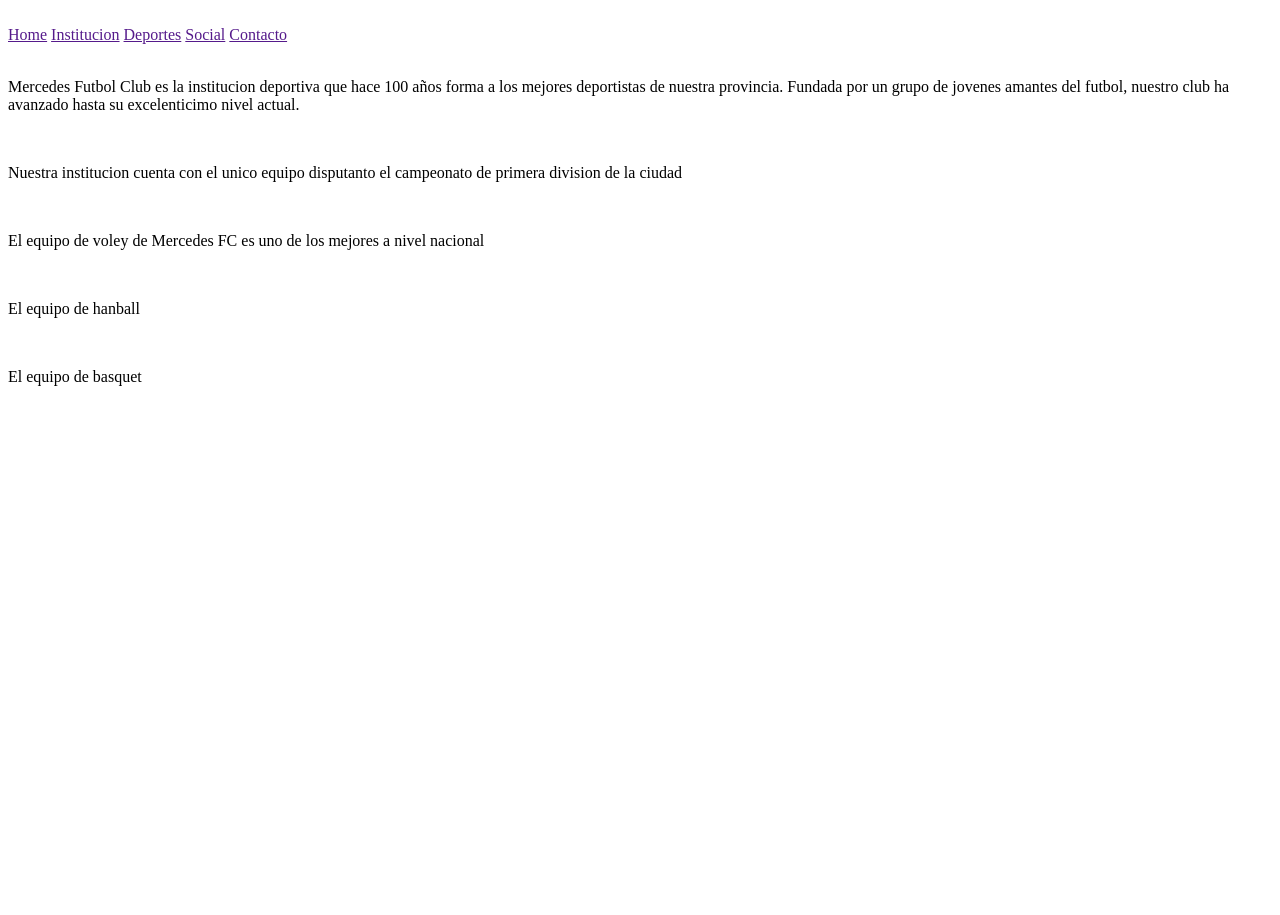
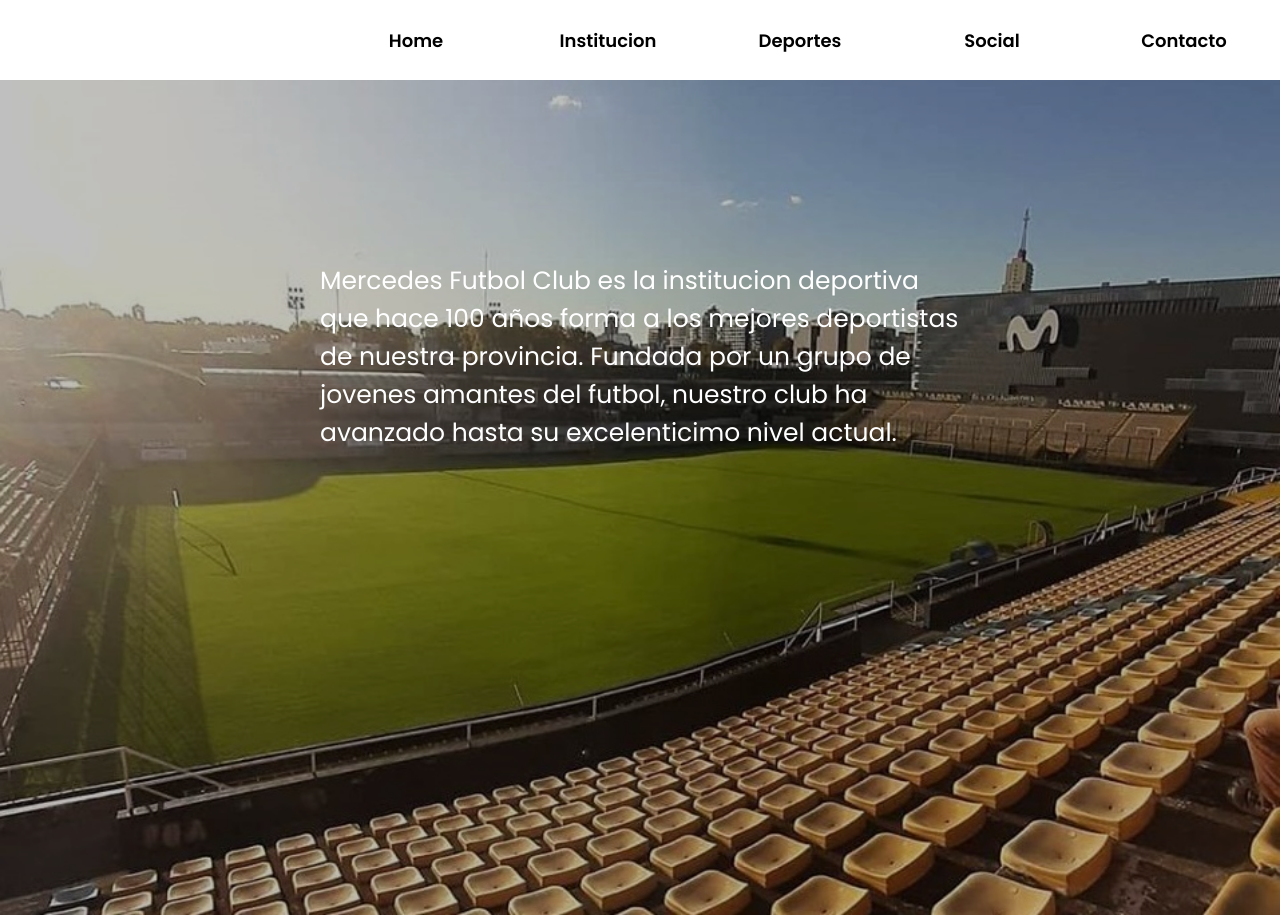
Before and after one commit to ignaciobecher/Mercedes-FC, a plain HTML site: page index.html in a window 1280 px wide. Shown: the top 915 px of the page. Before the commit the page ends 800 px from the top, so only its background shows below. Drawn offline with Linux system fonts and the light colour scheme.

Commit message:
second comit

```diff
--- /dev/null
+++ b/css/style.css
@@ -0,0 +1,51 @@
+@import url('https://fonts.googleapis.com/css2?family=Poppins:ital,wght@0,400;0,500;0,600;1,400;1,500;1,600&display=swap');
+
+body{
+    font-family: 'Poppins', sans-serif;
+    margin: 0 auto;
+    padding: 0;
+    box-sizing: border-box;
+}
+
+/* BARRA DE NAVEGACION */
+.nav-container{
+    display: grid;
+    grid-template-columns: 1fr 3fr;
+    grid-template-rows: 80px;
+}
+
+.nav-container .nav-links{
+    display: grid;
+    grid-template-columns: 1fr 1fr 1fr 1fr 1fr;
+
+}
+
+.nav-container .nav-links a{
+    text-decoration: none;
+    font-weight: bold;
+    font-size: 18px;
+    color: black;
+    text-align: center;
+    align-self: center;
+}
+/*
+INTRODUCCION */
+
+.introduction-container .int-container{
+    width: 100%;
+    position: relative;
+}
+
+.int-container img{
+    width: 100%;
+    filter: brightness(75%);
+}
+
+.int-container p{
+    position: absolute;
+    top: 30%;
+    left: 50%;
+    transform: translate(-50%, -50%);
+    color: white;
+    font-size: 25px;
+}
--- a/index.html
+++ b/index.html
@@ -5,6 +5,8 @@
     <meta http-equiv="X-UA-Compatible" content="IE=edge">
     <meta name="viewport" content="width=device-width, initial-scale=1.0">
     <title>Mercedes FC</title>
+    <link rel="stylesheet" href="./css/style.css">
+    <link rel="stylesheet" href="./js/main.js">
 </head>
 <body>
     <section class="nav-container">
@@ -25,7 +27,7 @@
 
     <section class="introduction-container">
         <div class="int-container">
-            <img src="" alt="">
+            <img src="./img/imagen-fondo-intro.jfif" alt="">
             <p>Mercedes Futbol Club es la institucion deportiva que hace 100 años forma a los mejores deportistas de nuestra provincia. Fundada por un grupo de jovenes amantes del futbol, nuestro club ha avanzado hasta su excelenticimo nivel actual. </p>
         </div>
     </section>
@@ -49,5 +51,7 @@
         </div>
     </section>
 
+
+
 </body>
 </html>
```
Also changed, not shown: img/imagen-fondo-intro.jfif (added).
